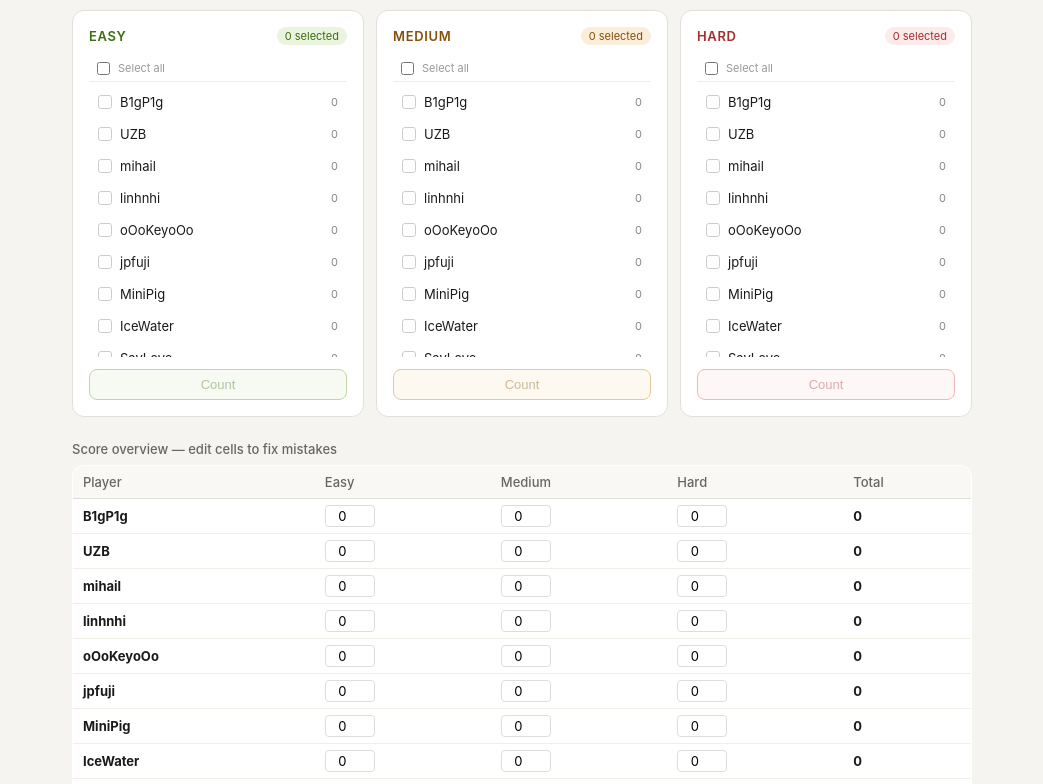
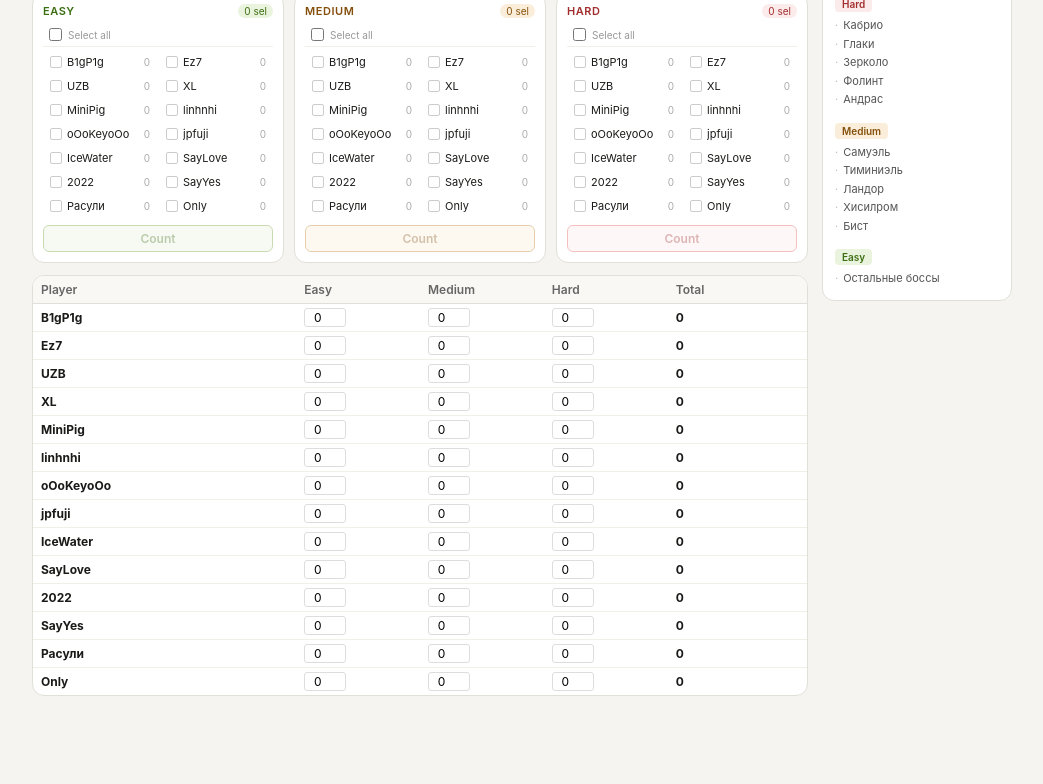
Before and after one commit to hurriCase/game-tracker, a plain HTML site: page index.html in a window 1280 px wide. Shown: the part 67-851 px from the top of the page, without its empty margins (118-1161 px from the left). After the commit the page ends 800 px from the top, so only its background shows below. Drawn offline with Linux system fonts and the light colour scheme.

Commit message:
Update index.html

```diff
--- a/index.html
+++ b/index.html
@@ -7,202 +7,240 @@
 <style>
 * { box-sizing: border-box; margin: 0; padding: 0; }
 body { font-family: -apple-system, BlinkMacSystemFont, 'Segoe UI', sans-serif; background: #f5f4f0; color: #1a1a18; min-height: 100vh; padding: 1.5rem; }
-.app { max-width: 900px; margin: 0 auto; }
-.header { display: flex; justify-content: space-between; align-items: center; margin-bottom: 1.5rem; flex-wrap: wrap; gap: 8px; }
-.header h1 { font-size: 20px; font-weight: 600; }
-.header-actions { display: flex; gap: 8px; }
-.categories { display: grid; grid-template-columns: repeat(3, minmax(0, 1fr)); gap: 12px; margin-bottom: 1.5rem; }
-.cat-card { background: #fff; border: 1px solid #e0dfd8; border-radius: 12px; padding: 1rem; }
-.cat-header { display: flex; justify-content: space-between; align-items: center; margin-bottom: 12px; }
-.cat-title { font-size: 13px; font-weight: 600; letter-spacing: 0.05em; text-transform: uppercase; }
+.layout { display: grid; grid-template-columns: 1fr 190px; gap: 14px; max-width: 980px; margin: 0 auto; align-items: start; }
+.top-bar { display: flex; justify-content: space-between; align-items: center; margin-bottom: 12px; flex-wrap: wrap; gap: 8px; }
+.top-bar h1 { font-size: 17px; font-weight: 600; }
+.top-actions { display: flex; gap: 6px; }
+.cats { display: grid; grid-template-columns: repeat(3, minmax(0, 1fr)); gap: 10px; margin-bottom: 12px; }
+.cat-card { background: #fff; border: 1px solid #e0dfd8; border-radius: 12px; padding: 10px; }
+.cat-hdr { display: flex; justify-content: space-between; align-items: center; margin-bottom: 8px; }
+.cat-title { font-size: 11px; font-weight: 600; letter-spacing: 0.05em; text-transform: uppercase; }
 .cat-easy .cat-title { color: #3B6D11; }
 .cat-medium .cat-title { color: #854F0B; }
 .cat-hard .cat-title { color: #A32D2D; }
-.cat-count { font-size: 11px; padding: 2px 8px; border-radius: 99px; }
-.cat-easy .cat-count { background: #EAF3DE; color: #3B6D11; }
-.cat-medium .cat-count { background: #FAEEDA; color: #854F0B; }
-.cat-hard .cat-count { background: #FCEBEB; color: #A32D2D; }
-.players-list { display: flex; flex-direction: column; gap: 4px; margin-bottom: 12px; max-height: 300px; overflow-y: auto; }
-.player-row { display: flex; align-items: center; gap: 8px; padding: 5px 8px; border-radius: 8px; cursor: pointer; border: 1px solid transparent; user-select: none; transition: background 0.1s; }
-.player-row:hover { background: #f5f4f0; }
-.cat-easy .player-row.selected { background: #EAF3DE; border-color: #97C459; }
-.cat-medium .player-row.selected { background: #FAEEDA; border-color: #EF9F27; }
-.cat-hard .player-row.selected { background: #FCEBEB; border-color: #F09595; }
-.check { width: 14px; height: 14px; border: 1px solid #ccc; border-radius: 3px; flex-shrink: 0; display: flex; align-items: center; justify-content: center; }
-.cat-easy .player-row.selected .check { background: #639922; border-color: #639922; }
-.cat-medium .player-row.selected .check { background: #BA7517; border-color: #BA7517; }
-.cat-hard .player-row.selected .check { background: #E24B4A; border-color: #E24B4A; }
-.check svg { display: none; }
-.player-row.selected .check svg { display: block; }
-.player-name { font-size: 13px; flex: 1; }
-.player-score-inline { font-size: 11px; color: #888; }
-.confirm-btn { width: 100%; padding: 7px; font-size: 13px; border-radius: 8px; cursor: pointer; border: 1px solid; font-weight: 500; transition: background 0.1s; }
-.cat-easy .confirm-btn { background: #EAF3DE; border-color: #639922; color: #3B6D11; }
-.cat-easy .confirm-btn:hover:not(:disabled) { background: #C0DD97; }
-.cat-medium .confirm-btn { background: #FAEEDA; border-color: #BA7517; color: #854F0B; }
-.cat-medium .confirm-btn:hover:not(:disabled) { background: #FAC775; }
-.cat-hard .confirm-btn { background: #FCEBEB; border-color: #E24B4A; color: #A32D2D; }
-.cat-hard .confirm-btn:hover:not(:disabled) { background: #F7C1C1; }
-.confirm-btn:disabled { opacity: 0.4; cursor: default; }
-.section-title { font-size: 13px; font-weight: 500; color: #666; margin-bottom: 8px; }
-.scores-table { width: 100%; border-collapse: collapse; font-size: 13px; background: #fff; border-radius: 12px; overflow: hidden; border: 1px solid #e0dfd8; }
-.scores-table th { text-align: left; padding: 8px 10px; color: #666; font-weight: 500; border-bottom: 1px solid #e0dfd8; background: #f9f8f4; }
-.scores-table td { padding: 6px 10px; border-bottom: 1px solid #f0efe8; }
-.scores-table tr:last-child td { border-bottom: none; }
-.scores-table td input { width: 50px; font-size: 13px; padding: 2px 4px; border: 1px solid #ddd; border-radius: 4px; text-align: center; font-family: inherit; }
-.scores-table td input:focus { outline: none; border-color: #aaa; }
-.toast { position: fixed; bottom: 20px; left: 50%; transform: translateX(-50%); background: #1a1a18; color: #fff; border-radius: 8px; padding: 8px 18px; font-size: 13px; opacity: 0; transition: opacity 0.3s; pointer-events: none; white-space: nowrap; }
+.cat-badge { font-size: 10px; padding: 1px 6px; border-radius: 99px; }
+.cat-easy .cat-badge { background: #EAF3DE; color: #3B6D11; }
+.cat-medium .cat-badge { background: #FAEEDA; color: #854F0B; }
+.cat-hard .cat-badge { background: #FCEBEB; color: #A32D2D; }
+.sel-all-row { display: flex; align-items: center; gap: 6px; padding: 2px 6px 5px; border-bottom: 1px solid #f0efe8; margin-bottom: 4px; }
+.sel-all-row label { font-size: 10px; color: #999; cursor: pointer; }
+.players-grid { display: grid; grid-template-columns: 1fr 1fr; gap: 2px; margin-bottom: 8px; }
+.pr { display: flex; align-items: center; gap: 5px; padding: 3px 6px; border-radius: 6px; cursor: pointer; border: 1px solid transparent; user-select: none; transition: background 0.1s; }
+.pr:hover { background: #f5f4f0; }
+.cat-easy .pr.sel { background: #EAF3DE; border-color: #97C459; }
+.cat-medium .pr.sel { background: #FAEEDA; border-color: #EF9F27; }
+.cat-hard .pr.sel { background: #FCEBEB; border-color: #F09595; }
+.chk { width: 12px; height: 12px; border: 1px solid #ccc; border-radius: 2px; flex-shrink: 0; display: flex; align-items: center; justify-content: center; }
+.cat-easy .pr.sel .chk { background: #639922; border-color: #639922; }
+.cat-medium .pr.sel .chk { background: #BA7517; border-color: #BA7517; }
+.cat-hard .pr.sel .chk { background: #E24B4A; border-color: #E24B4A; }
+.chk svg { display: none; }
+.pr.sel .chk svg { display: block; }
+.pname { font-size: 11px; flex: 1; white-space: nowrap; overflow: hidden; text-overflow: ellipsis; }
+.pscore { font-size: 10px; color: #aaa; }
+.cnt-btn { width: 100%; padding: 5px; font-size: 12px; border-radius: 6px; cursor: pointer; border: 1px solid; font-weight: 600; font-family: inherit; transition: background 0.1s; }
+.cat-easy .cnt-btn { background: #EAF3DE; border-color: #639922; color: #3B6D11; }
+.cat-easy .cnt-btn:hover:not(:disabled) { background: #C0DD97; }
+.cat-medium .cnt-btn { background: #FAEEDA; border-color: #BA7517; color: #854F0B; }
+.cat-medium .cnt-btn:hover:not(:disabled) { background: #FAC775; }
+.cat-hard .cnt-btn { background: #FCEBEB; border-color: #E24B4A; color: #A32D2D; }
+.cat-hard .cnt-btn:hover:not(:disabled) { background: #F7C1C1; }
+.cnt-btn:disabled { opacity: 0.35; cursor: default; }
+.scores-wrap { background: #fff; border: 1px solid #e0dfd8; border-radius: 12px; overflow: hidden; }
+.stbl { width: 100%; border-collapse: collapse; font-size: 12px; table-layout: fixed; }
+.stbl th { text-align: left; padding: 6px 8px; color: #666; font-weight: 600; border-bottom: 1px solid #e0dfd8; background: #f9f8f4; }
+.stbl td { padding: 4px 8px; border-bottom: 1px solid #f0efe8; }
+.stbl tr:last-child td { border-bottom: none; }
+.stbl td input { width: 42px; font-size: 12px; padding: 1px 3px; border: 1px solid #ddd; border-radius: 3px; text-align: center; font-family: inherit; }
+.stbl td input:focus { outline: none; border-color: #aaa; }
+.ref-card { background: #fff; border: 1px solid #e0dfd8; border-radius: 12px; padding: 12px; position: sticky; top: 16px; }
+.ref-title { font-size: 10px; font-weight: 600; color: #999; margin-bottom: 10px; text-transform: uppercase; letter-spacing: 0.06em; }
+.ref-section { margin-bottom: 10px; }
+.ref-section:last-child { margin-bottom: 0; }
+.ref-label { font-size: 10px; font-weight: 600; margin-bottom: 4px; padding: 2px 7px; border-radius: 4px; display: inline-block; }
+.ref-hard .ref-label { background: #FCEBEB; color: #A32D2D; }
+.ref-medium .ref-label { background: #FAEEDA; color: #854F0B; }
+.ref-easy .ref-label { background: #EAF3DE; color: #3B6D11; }
+.ref-list { list-style: none; }
+.ref-list li { font-size: 11px; color: #555; padding: 1px 0; line-height: 1.5; }
+.ref-list li::before { content: "·"; margin-right: 5px; color: #bbb; }
+.act-btn { font-size: 11px; padding: 4px 10px; border-radius: 6px; cursor: pointer; border: 1px solid #ccc; background: #fff; color: #555; font-family: inherit; transition: background 0.1s; }
+.act-btn:hover { background: #f5f4f0; }
+.act-btn.danger { color: #A32D2D; border-color: #F09595; }
+.act-btn.danger:hover { background: #FCEBEB; }
+.toast { position: fixed; bottom: 16px; left: 50%; transform: translateX(-50%); background: #1a1a18; color: #fff; border-radius: 8px; padding: 7px 16px; font-size: 12px; opacity: 0; transition: opacity 0.25s; pointer-events: none; white-space: nowrap; }
 .toast.show { opacity: 1; }
-.export-btn, .reset-btn { font-size: 12px; padding: 6px 14px; border-radius: 8px; cursor: pointer; font-family: inherit; }
-.export-btn { background: #fff; border: 1px solid #ccc; color: #444; }
-.export-btn:hover { background: #f5f4f0; }
-.reset-btn { background: #fff; border: 1px solid #F09595; color: #A32D2D; }
-.reset-btn:hover { background: #FCEBEB; }
-.select-all-row { display: flex; align-items: center; gap: 8px; padding: 4px 8px 6px; margin-bottom: 2px; border-bottom: 1px solid #f0efe8; }
-.select-all-row label { font-size: 11px; color: #999; cursor: pointer; }
-@media (max-width: 600px) { .categories { grid-template-columns: 1fr; } }
+@media (max-width: 640px) { .layout { grid-template-columns: 1fr; } .cats { grid-template-columns: 1fr; } .ref-card { position: static; } }
 </style>
 </head>
 <body>
-<div class="app">
-  <div class="header">
+<div class="layout">
+  <div class="main">
+    <div class="top-bar">
       <h1>Game Category Tracker</h1>
-    <div class="header-actions">
-      <button class="export-btn" onclick="exportData()">Export .txt</button>
-      <button class="reset-btn" onclick="resetAll()">Reset all</button>
+      <div class="top-actions">
+        <button class="act-btn" onclick="exportData()">Export .txt</button>
+        <button class="act-btn danger" onclick="resetAll()">Reset all</button>
       </div>
     </div>
-  <div class="categories">
+    <div class="cats">
       <div class="cat-card cat-easy" id="cat-easy"></div>
       <div class="cat-card cat-medium" id="cat-medium"></div>
       <div class="cat-card cat-hard" id="cat-hard"></div>
     </div>
-  <p class="section-title">Score overview — edit cells to fix mistakes</p>
-  <table class="scores-table" id="scores-table"></table>
+    <div class="scores-wrap">
+      <table class="stbl" id="stbl"></table>
     </div>
+  </div>
+
+  <div class="ref-card">
+    <div class="ref-title">Boss reference</div>
+    <div class="ref-section ref-hard">
+      <span class="ref-label">Hard</span>
+      <ul class="ref-list">
+        <li>Кабрио</li>
+        <li>Глаки</li>
+        <li>Зерколо</li>
+        <li>Фолинт</li>
+        <li>Андрас</li>
+      </ul>
+    </div>
+    <div class="ref-section ref-medium">
+      <span class="ref-label">Medium</span>
+      <ul class="ref-list">
+        <li>Самуэль</li>
+        <li>Тиминиэль</li>
+        <li>Ландор</li>
+        <li>Хисилром</li>
+        <li>Бист</li>
+      </ul>
+    </div>
+    <div class="ref-section ref-easy">
+      <span class="ref-label">Easy</span>
+      <ul class="ref-list">
+        <li>Остальные боссы</li>
+      </ul>
+    </div>
+  </div>
+</div>
+
 <div class="toast" id="toast"></div>
 
 <script>
-const PLAYERS = ['B1gP1g','UZB','mihail','linhnhi','oOoKeyoOo','jpfuji','MiniPig','IceWater','SayLove','Ez7','2022','SayYes','XL','Расули','Only'];
+const PLAYERS = ['B1gP1g','Ez7','UZB','XL','MiniPig','linhnhi','oOoKeyoOo','jpfuji','IceWater','SayLove','2022','SayYes','Расули','Only'];
 const CATS = [{key:'easy',label:'Easy'},{key:'medium',label:'Medium'},{key:'hard',label:'Hard'}];
-const STORAGE_KEY = 'gct_scores_v1';
+const SK = 'gct_scores_v2';
 let scores = {};
-let selected = {easy:new Set(),medium:new Set(),hard:new Set()};
+let sel = {easy:new Set(),medium:new Set(),hard:new Set()};
 
-function loadScores() {
-  try { const s = localStorage.getItem(STORAGE_KEY); if (s) scores = JSON.parse(s); } catch(e) {}
+function load() {
+  try { const s = localStorage.getItem(SK); if (s) scores = JSON.parse(s); } catch(e) {}
   PLAYERS.forEach(p => {
     if (!scores[p]) scores[p] = {easy:0,medium:0,hard:0};
     CATS.forEach(c => { if (scores[p][c.key] == null) scores[p][c.key] = 0; });
   });
 }
 
-function saveScores() {
-  try { localStorage.setItem(STORAGE_KEY, JSON.stringify(scores)); } catch(e) {}
-}
+function save() { try { localStorage.setItem(SK, JSON.stringify(scores)); } catch(e) {} }
 
-function renderCategories() {
+function renderCats() {
   CATS.forEach(cat => {
-    const container = document.getElementById('cat-' + cat.key);
-    const selCount = selected[cat.key].size;
-    container.innerHTML = `
-      <div class="cat-header">
+    const el = document.getElementById('cat-' + cat.key);
+    const n = sel[cat.key].size;
+    el.innerHTML = `
+      <div class="cat-hdr">
         <span class="cat-title">${cat.label}</span>
-        <span class="cat-count">${selCount} selected</span>
+        <span class="cat-badge">${n} sel</span>
       </div>
-      <div class="players-list">
-        <div class="select-all-row">
-          <input type="checkbox" id="all-${cat.key}" onchange="toggleAll('${cat.key}', this.checked)">
+      <div class="sel-all-row">
+        <input type="checkbox" id="all-${cat.key}" onchange="toggleAll('${cat.key}',this.checked)">
         <label for="all-${cat.key}">Select all</label>
       </div>
-        ${PLAYERS.map(player => `
-          <div class="player-row ${selected[cat.key].has(player)?'selected':''}" onclick="togglePlayer('${cat.key}','${player}')">
-            <div class="check"><svg width="10" height="8" viewBox="0 0 10 8" fill="none"><path d="M1 4L3.5 6.5L9 1" stroke="white" stroke-width="1.5" stroke-linecap="round"/></svg></div>
-            <span class="player-name">${player}</span>
-            <span class="player-score-inline">${scores[player][cat.key]}</span>
+      <div class="players-grid">
+        ${PLAYERS.map(p => `
+          <div class="pr ${sel[cat.key].has(p)?'sel':''}" onclick="toggleP('${cat.key}','${p}')">
+            <div class="chk"><svg width="8" height="6" viewBox="0 0 8 6" fill="none"><path d="M1 3L3 5L7 1" stroke="white" stroke-width="1.3" stroke-linecap="round"/></svg></div>
+            <span class="pname">${p}</span>
+            <span class="pscore">${scores[p][cat.key]}</span>
           </div>`).join('')}
       </div>
-      <button class="confirm-btn" onclick="countCategory('${cat.key}')" ${selCount===0?'disabled':''}>
-        Count${selCount>0?' ('+selCount+')':''}
-      </button>`;
-    const allBox = document.getElementById('all-' + cat.key);
-    if (allBox) allBox.checked = selCount === PLAYERS.length;
+      <button class="cnt-btn" onclick="countCat('${cat.key}')" ${n===0?'disabled':''}>Count${n>0?' ('+n+')':''}</button>`;
+    const a = document.getElementById('all-'+cat.key);
+    if (a) a.checked = n === PLAYERS.length;
   });
 }
 
 function renderTable() {
   const sorted = [...PLAYERS].sort((a,b) => {
-    const ta = scores[a].easy+scores[a].medium+scores[a].hard;
-    const tb = scores[b].easy+scores[b].medium+scores[b].hard;
-    return tb - ta;
+    return (scores[b].easy+scores[b].medium+scores[b].hard) - (scores[a].easy+scores[a].medium+scores[a].hard);
   });
-  document.getElementById('scores-table').innerHTML = `
-    <thead><tr><th>Player</th><th>Easy</th><th>Medium</th><th>Hard</th><th>Total</th></tr></thead>
-    <tbody>${sorted.map(player => {
-      const e=scores[player].easy, m=scores[player].medium, h=scores[player].hard;
+  document.getElementById('stbl').innerHTML = `
+    <thead><tr>
+      <th style="width:34%">Player</th>
+      <th style="width:16%">Easy</th>
+      <th style="width:16%">Medium</th>
+      <th style="width:16%">Hard</th>
+      <th style="width:18%">Total</th>
+    </tr></thead>
+    <tbody>${sorted.map(p => {
+      const e=scores[p].easy,m=scores[p].medium,h=scores[p].hard;
       return `<tr>
-        <td><strong>${player}</strong></td>
-        <td><input type="number" min="0" value="${e}" onchange="manualEdit('${player}','easy',this.value)"></td>
-        <td><input type="number" min="0" value="${m}" onchange="manualEdit('${player}','medium',this.value)"></td>
-        <td><input type="number" min="0" value="${h}" onchange="manualEdit('${player}','hard',this.value)"></td>
+        <td><strong>${p}</strong></td>
+        <td><input type="number" min="0" value="${e}" onchange="edit('${p}','easy',this.value)"></td>
+        <td><input type="number" min="0" value="${m}" onchange="edit('${p}','medium',this.value)"></td>
+        <td><input type="number" min="0" value="${h}" onchange="edit('${p}','hard',this.value)"></td>
         <td><strong>${e+m+h}</strong></td>
       </tr>`;
     }).join('')}</tbody>`;
 }
 
-function togglePlayer(catKey, player) {
-  if (selected[catKey].has(player)) selected[catKey].delete(player);
-  else selected[catKey].add(player);
-  renderCategories();
+function toggleP(cat, player) {
+  sel[cat].has(player) ? sel[cat].delete(player) : sel[cat].add(player);
+  renderCats();
 }
 
-function toggleAll(catKey, checked) {
-  if (checked) PLAYERS.forEach(p => selected[catKey].add(p));
-  else selected[catKey].clear();
-  renderCategories();
+function toggleAll(cat, checked) {
+  if (checked) PLAYERS.forEach(p => sel[cat].add(p));
+  else sel[cat].clear();
+  renderCats();
 }
 
-function countCategory(catKey) {
-  if (selected[catKey].size === 0) return;
-  selected[catKey].forEach(player => { scores[player][catKey]++; });
-  selected[catKey].clear();
-  saveScores(); renderCategories(); renderTable();
+function countCat(cat) {
+  if (!sel[cat].size) return;
+  sel[cat].forEach(p => scores[p][cat]++);
+  sel[cat].clear();
+  save(); renderCats(); renderTable();
   showToast('Counted!');
 }
 
-function manualEdit(player, catKey, value) {
-  scores[player][catKey] = Math.max(0, parseInt(value) || 0);
-  saveScores(); renderCategories(); renderTable();
+function edit(player, cat, val) {
+  scores[player][cat] = Math.max(0, parseInt(val)||0);
+  save(); renderCats(); renderTable();
 }
 
 function exportData() {
-  const sorted = [...PLAYERS].sort((a,b) => {
-    return (scores[b].easy+scores[b].medium+scores[b].hard) - (scores[a].easy+scores[a].medium+scores[a].hard);
-  });
-  const lines = ['Game Category Tracker', new Date().toLocaleString(), '', 'Player'.padEnd(16)+'Easy'.padEnd(8)+'Medium'.padEnd(10)+'Hard'.padEnd(8)+'Total', '-'.repeat(46)];
-  sorted.forEach(p => {
-    const e=scores[p].easy, m=scores[p].medium, h=scores[p].hard;
-    lines.push(p.padEnd(16)+String(e).padEnd(8)+String(m).padEnd(10)+String(h).padEnd(8)+(e+m+h));
-  });
-  const blob = new Blob([lines.join('\n')], {type:'text/plain'});
+  const sorted = [...PLAYERS].sort((a,b) => (scores[b].easy+scores[b].medium+scores[b].hard)-(scores[a].easy+scores[a].medium+scores[a].hard));
+  const lines = ['Game Category Tracker', new Date().toLocaleString(), '', 'Player'.padEnd(14)+'Easy'.padEnd(8)+'Medium'.padEnd(10)+'Hard'.padEnd(8)+'Total', '-'.repeat(44)];
+  sorted.forEach(p => { const e=scores[p].easy,m=scores[p].medium,h=scores[p].hard; lines.push(p.padEnd(14)+String(e).padEnd(8)+String(m).padEnd(10)+String(h).padEnd(8)+(e+m+h)); });
   const a = document.createElement('a');
-  a.href = URL.createObjectURL(blob); a.download = 'scores.txt'; a.click();
+  a.href = URL.createObjectURL(new Blob([lines.join('\n')], {type:'text/plain'}));
+  a.download = 'scores.txt'; a.click();
 }
 
 function resetAll() {
   if (!confirm('Reset ALL scores to zero?')) return;
-  PLAYERS.forEach(p => { scores[p] = {easy:0,medium:0,hard:0}; });
-  selected = {easy:new Set(),medium:new Set(),hard:new Set()};
-  saveScores(); renderCategories(); renderTable();
+  PLAYERS.forEach(p => scores[p] = {easy:0,medium:0,hard:0});
+  sel = {easy:new Set(),medium:new Set(),hard:new Set()};
+  save(); renderCats(); renderTable();
 }
 
 function showToast(msg) {
   const t = document.getElementById('toast');
   t.textContent = msg; t.classList.add('show');
-  setTimeout(() => t.classList.remove('show'), 1800);
+  setTimeout(() => t.classList.remove('show'), 1600);
 }
 
-loadScores(); renderCategories(); renderTable();
+load(); renderCats(); renderTable();
 </script>
 </body>
 </html>
```
Lines whose indentation alone changed are shown as unchanged.
